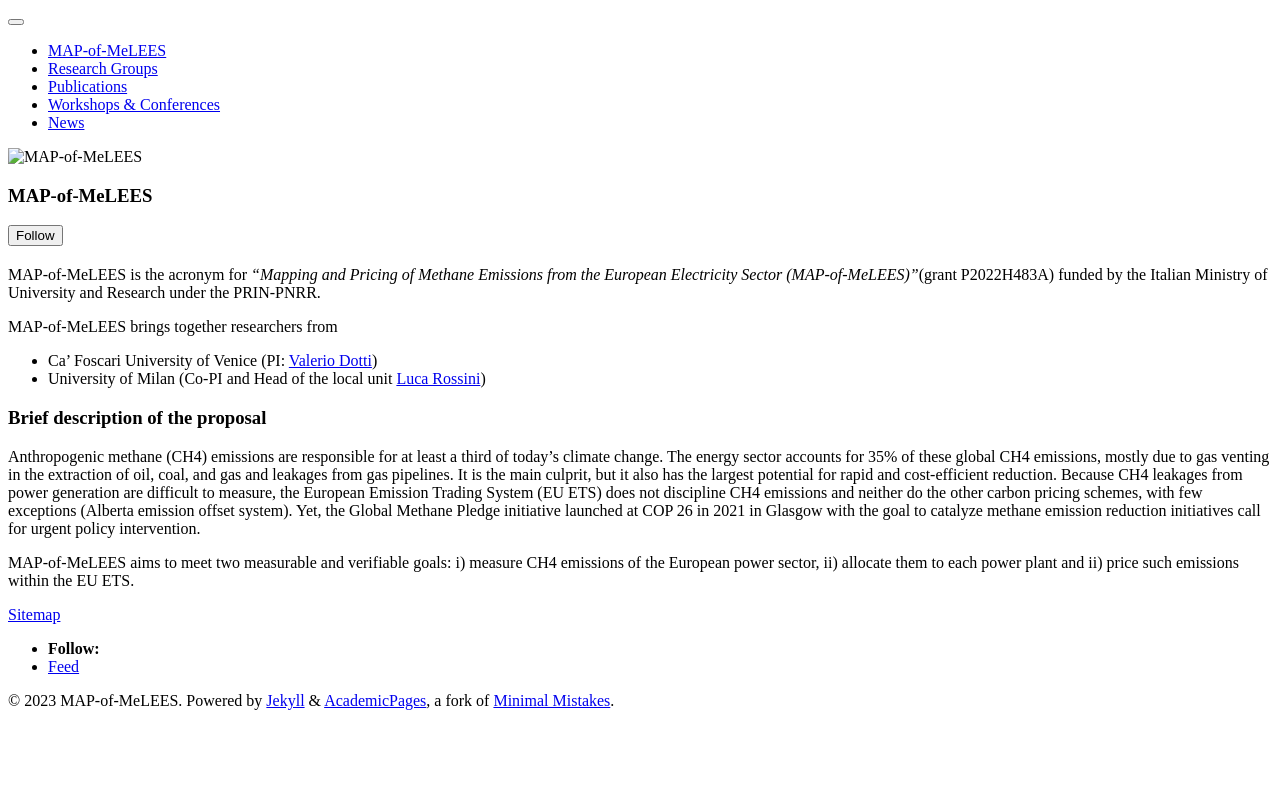
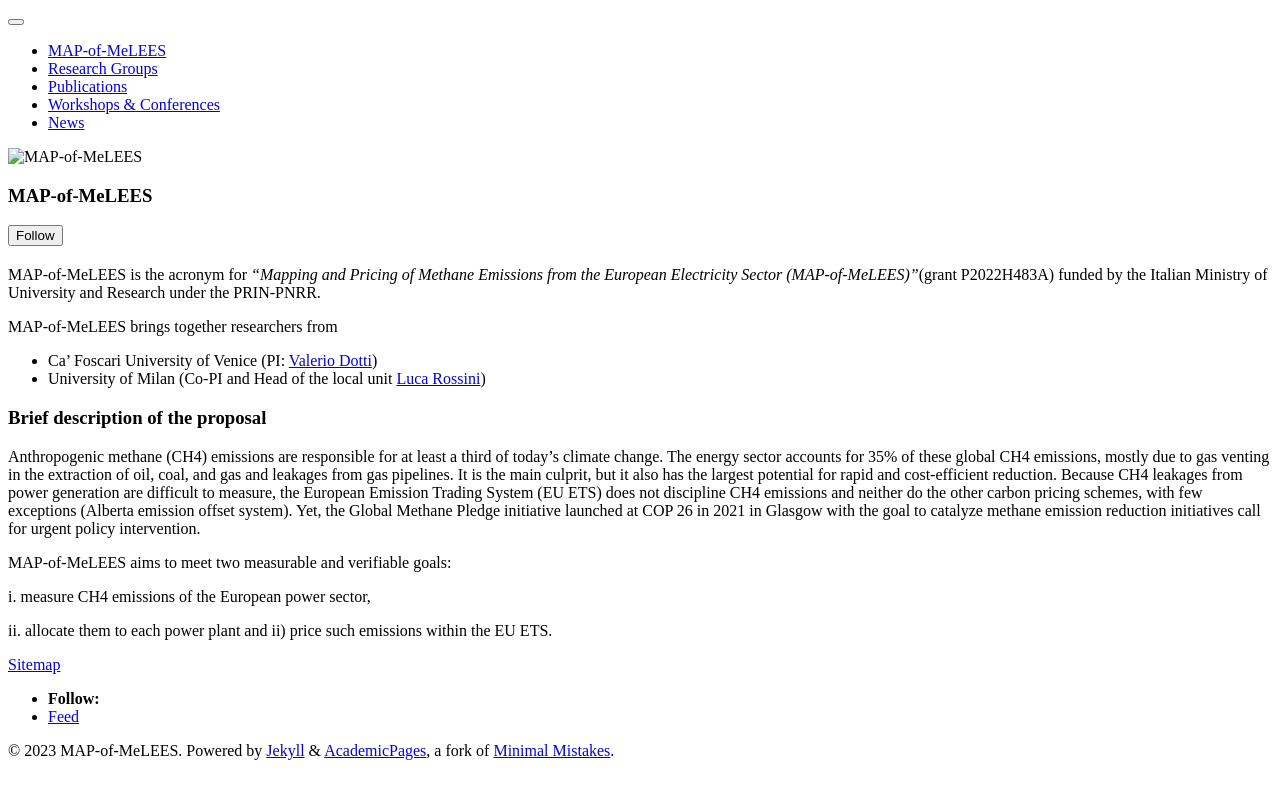
Before and after one commit to valeriodotti/MAP-of-MeLEES, a Jekyll site: the page built from _pages/about.md, in a window 1280 px wide. Shown: the top 799 px of the page. Built offline with Jekyll 4.4.1, drawn with Linux system fonts in a browser that asks for light colours; a script bundle is joined from its source files by our own code.

```diff
--- a/_pages/about.md
+++ b/_pages/about.md
@@ -25,5 +25,7 @@ the Global Methane Pledge initiative launched at COP 26 in 2021 in Glasgow with
 reduction initiatives call for urgent policy intervention.
 
 MAP-of-MeLEES aims to meet two measurable and verifiable goals:
-i) measure CH4 emissions of the European power sector,
-ii) allocate them to each power plant and ii) price such emissions within the EU ETS.
+
+i. measure CH4 emissions of the European power sector,
+
+ii. allocate them to each power plant and ii) price such emissions within the EU ETS.
```
